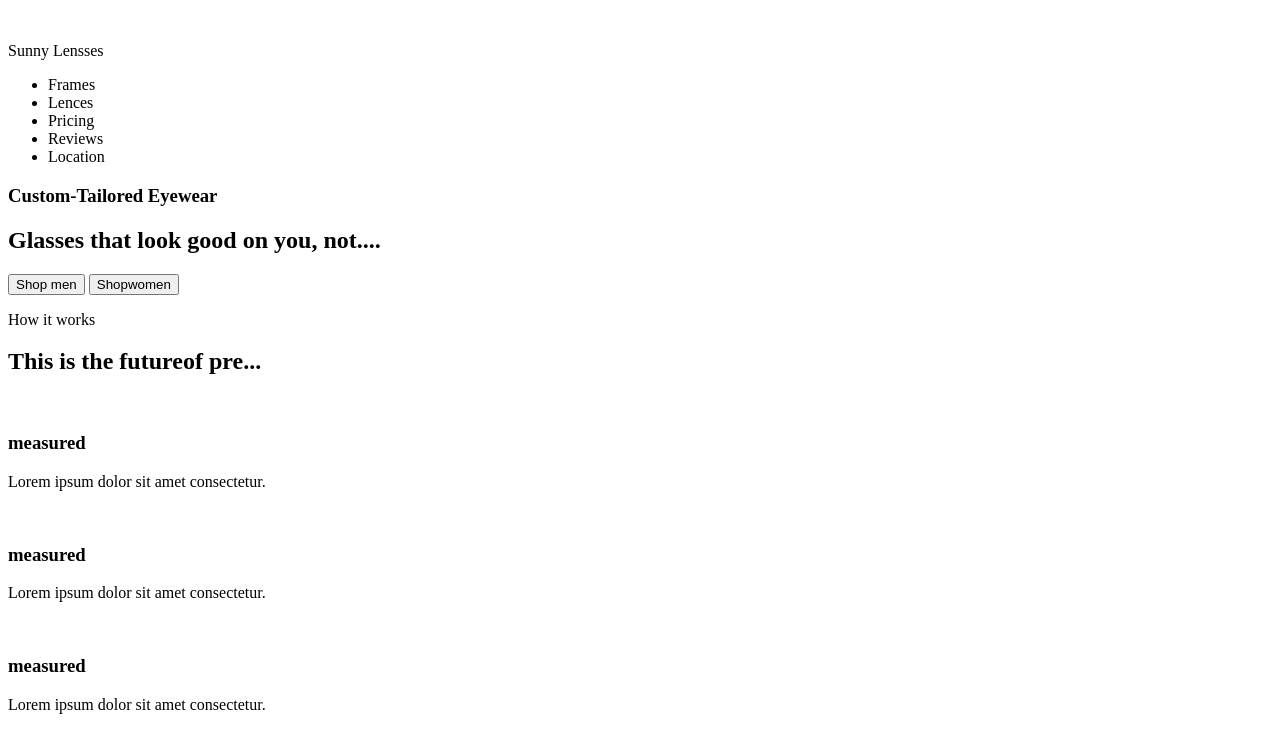
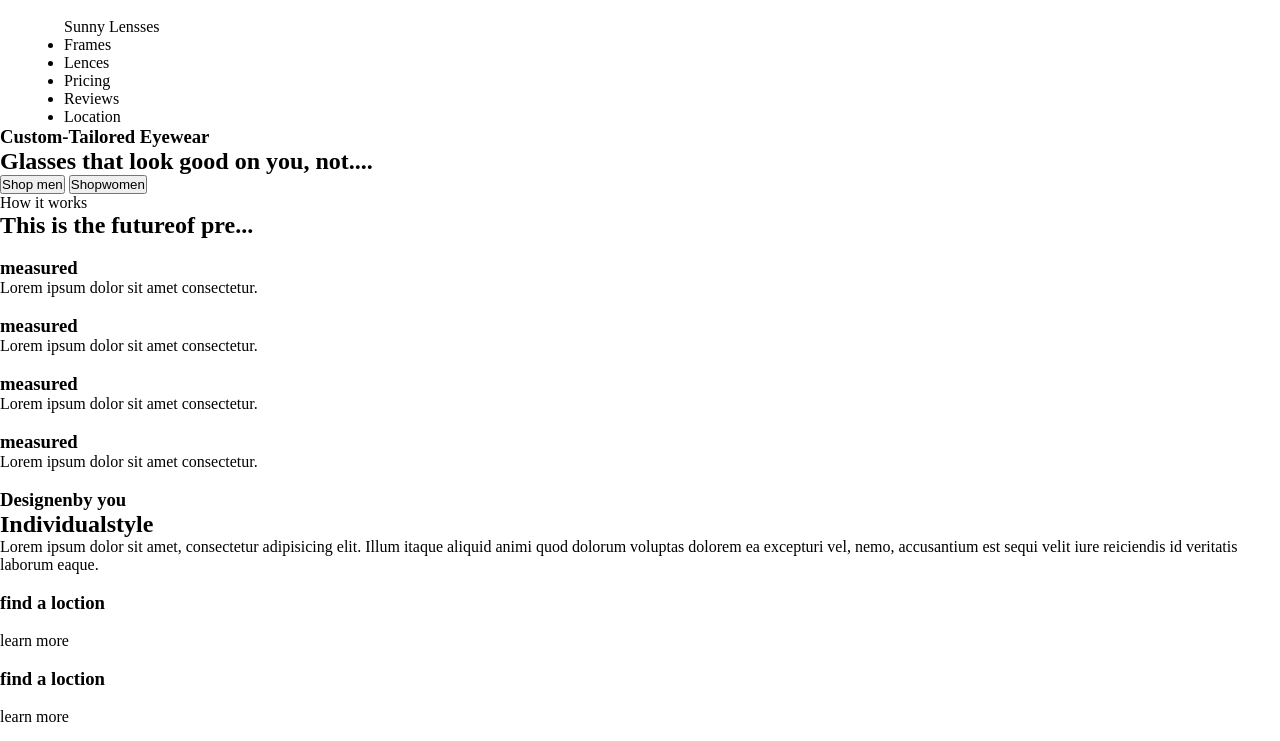
Before and after one commit to Sebas01198/E-commerce, a plain HTML site: page index.html in a window 1280 px wide. Shown: the top 741 px of the page. Drawn offline with Linux system fonts and the light colour scheme.

Commit message:
Se subio clase contenedor en css

```diff
--- /dev/null
+++ b/css/reset.css
@@ -0,0 +1,48 @@
+/* http://meyerweb.com/eric/tools/css/reset/
+   v2.0 | 20110126
+   License: none (public domain)
+*/
+
+html, body, div, span, applet, object, iframe,
+h1, h2, h3, h4, h5, h6, p, blockquote, pre,
+a, abbr, acronym, address, big, cite, code,
+del, dfn, em, img, ins, kbd, q, s, samp,
+small, strike, strong, sub, sup, tt, var,
+b, u, i, center,
+dl, dt, dd, ol, ul, li,
+fieldset, form, label, legend,
+table, caption, tbody, tfoot, thead, tr, th, td,
+article, aside, canvas, details, embed,
+figure, figcaption, footer, header, hgroup,
+menu, nav, output, ruby, section, summary,
+time, mark, audio, video {
+	margin: 0;
+	padding: 0;
+	border: 0;
+	font-size: 100%;
+	font: inherit;
+	vertical-align: baseline;
+}
+/* HTML5 display-role reset for older browsers */
+article, aside, details, figcaption, figure,
+footer, header, hgroup, menu, nav, section {
+	display: block;
+}
+body {
+	line-height: 1;
+}
+ol, ul {
+	list-style: none;
+}
+blockquote, q {
+	quotes: none;
+}
+blockquote:before, blockquote:after,
+q:before, q:after {
+	content: '';
+	content: none;
+}
+table {
+	border-collapse: collapse;
+	border-spacing: 0;
+}
--- a/css/style.css
+++ b/css/style.css
@@ -0,0 +1,10 @@
+*{
+    padding: 0;
+    margin: 0;
+    box-sizing: border-box;
+}
+.contenedor{
+    width: 90%;
+    max-width: 1250px;
+    margin: 0 auto;
+}
--- a/index.html
+++ b/index.html
@@ -8,7 +8,7 @@
     <link rel="stylesheet" href="css/style.css">
 </head>
 <body>
-    <header>
+    <header class="contenedor">
         <div class="logo">
             <img src="" alt="">
             <p>Sunny Lensses</p>
```
Also changed, not shown: img/hero.jpg (added).
